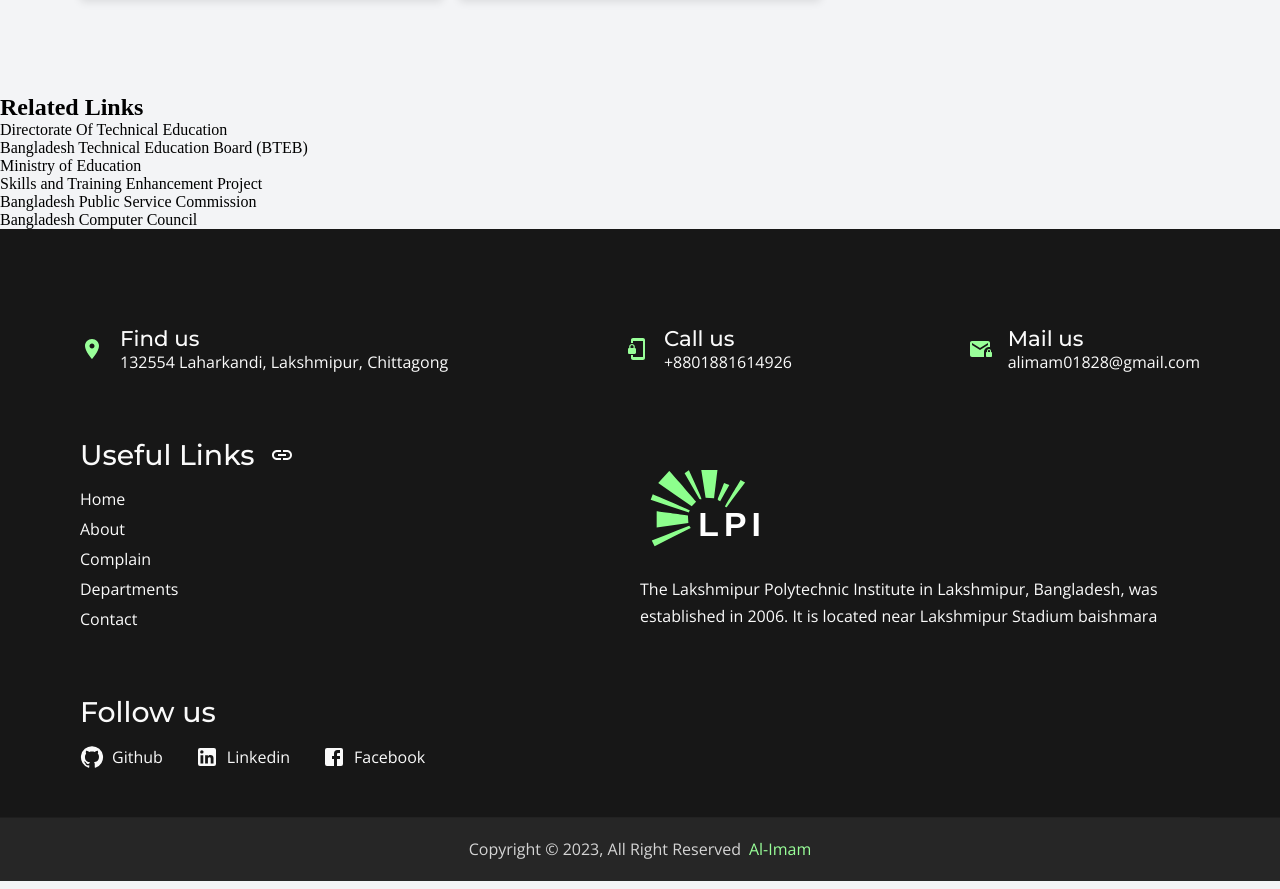
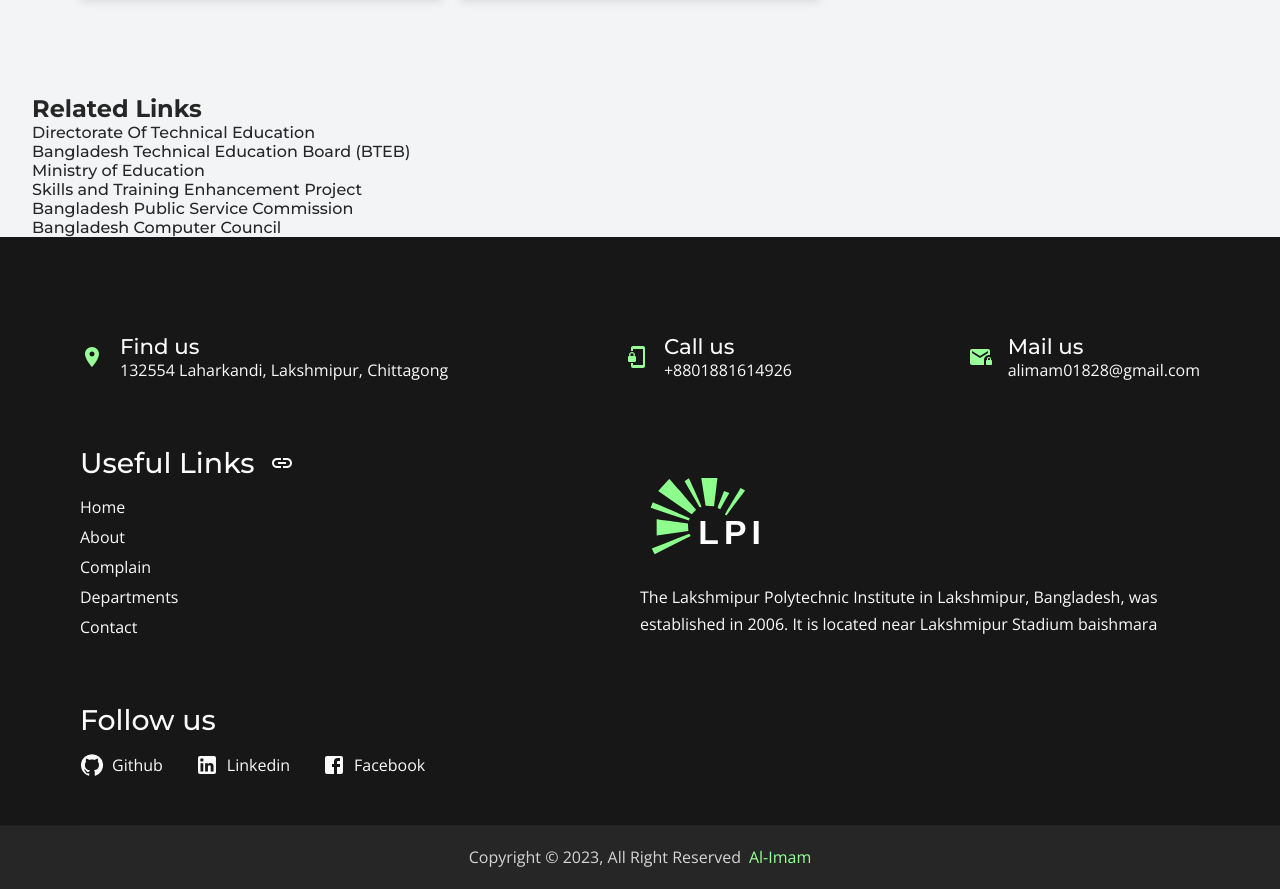
Before and after one commit to al-imam/lpi, a React (Vite) app: page / in a window 1280 px wide. Shown: the part 4438-5327 px from the top of the page. Built offline with nearby package versions, Linux system fonts and the light colour scheme.

Commit message:
style main section

```diff
--- a/src/components/RelatedLinks/rl.module.css
+++ b/src/components/RelatedLinks/rl.module.css
@@ -0,0 +1,6 @@
+.section {
+  padding-inline: var(--gap-inline);
+  font-family: var(--ff-m);
+  font-weight: var(--fw-500);
+  color: var(--gray-800);
+}
```
